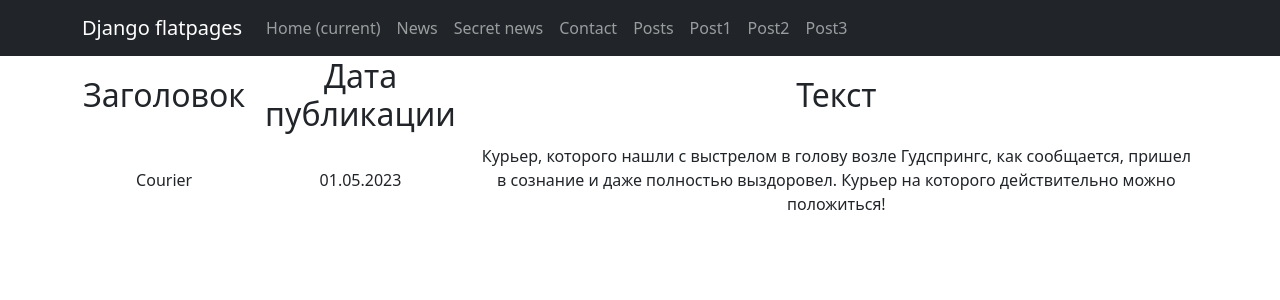
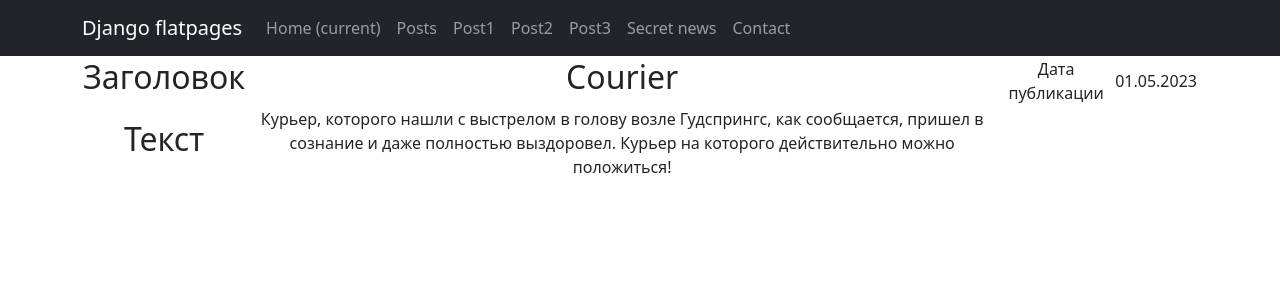
Before and after one commit to MikeLebedev988/News-portal, a Django app: page /posts/1 in a window 1280 px wide. Shown: the top 300 px of the page. Run offline with Django 4.2, Linux system fonts and the light colour scheme; data comes from the database, SQL or seed files in the repository; both versions use the stored data as it was after the commit; some libraries are stand-ins or nearby versions.

```diff
--- a/Wasteland_News/templates/flatpages/default.html
+++ b/Wasteland_News/templates/flatpages/default.html
@@ -29,15 +29,6 @@
                    </a>
                </li>
                <li class="nav-item">
-                   <a class="nav-link" href="/news/">News</a>
-               </li>
-               <li class="nav-item">
-                   <a class="nav-link" href="/secret_news/">Secret news</a>
-               </li>
-               <li class="nav-item">
-                   <a class="nav-link" href="/contacts/">Contact</a>
-               </li>
-               <li class="nav-item">
                    <a class="nav-link" href="/posts/">Posts</a>
                </li>
                <li class="nav-item">
@@ -48,6 +39,12 @@
                </li>
                <li class="nav-item">
                    <a class="nav-link" href="/posts/3">Post3</a>
+               </li>
+               <li class="nav-item">
+                   <a class="nav-link" href="/secret_news/">Secret news</a>
+               </li>
+               <li class="nav-item">
+                   <a class="nav-link" href="/contacts/">Contact</a>
                </li>
            </ul>
        </div>
--- a/Wasteland_News/templates/post_detail.html
+++ b/Wasteland_News/templates/post_detail.html
@@ -11,11 +11,11 @@ Post_detail
     <table>
         <tr>
             <td><h2>Заголовок</h2></td>
-            <td><h2>Дата публикации</h2></td>
+            <td><h2>{{post_detail.title}}</h2></td>
+            <td>Дата публикации</td>
+            <td>{{post_detail.date_time|date:'d.m.Y'}}</td>
+        <tr>
             <td><h2>Текст</h2></td>
-        <tr>
-            <td>{{post_detail.title}}</td>
-            <td>{{post_detail.date_time|date:'d.m.Y'}}</td>
             <td>{{post_detail.text}}</td>
         </tr>
     </table>
```
Also changed, not shown: Wasteland_News/db.sqlite3.
